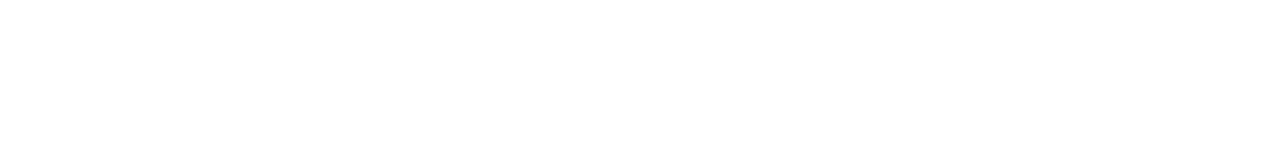
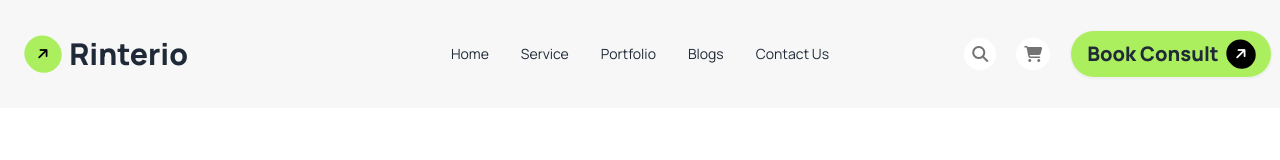
Before and after one commit to Sheikh-Farid77/B-10-Assignment-03, a website built with Vite: page index.html in a window 1280 px wide. Built offline with nearby package versions, Linux system fonts and the light colour scheme.

Commit message:
added nav bar

```diff
--- a/index.html
+++ b/index.html
@@ -1,20 +1,73 @@
 <!DOCTYPE html>
 <html lang="en" data-theme="light">
+
 <head>
     <meta charset="UTF-8">
     <meta name="viewport" content="width=device-width, initial-scale=1.0">
     <title>Assignment-03</title>
     <link rel="stylesheet" href="css/main.css">
     <!-- font awesome cdn link -->
-     <link rel="stylesheet" href="https://cdnjs.cloudflare.com/ajax/libs/font-awesome/6.6.0/css/all.min.css">
-     <!-- google font link -->
+    <link rel="stylesheet" href="https://cdnjs.cloudflare.com/ajax/libs/font-awesome/6.6.0/css/all.min.css">
+    <!-- google font link -->
     <link rel="preconnect" href="https://fonts.googleapis.com">
     <link rel="preconnect" href="https://fonts.gstatic.com" crossorigin>
     <link href="https://fonts.googleapis.com/css2?family=Manrope:wght@200..800&display=swap" rel="stylesheet">
 </head>
-<body>
-    <header>
 
+<body class="font-monrope">
+    <header class="bg-[#f7f7f7]">
+        <!-- nav bar -->
+        <nav class="container mx-auto bg-transparent py-5">
+            <div class="navbar bg-transparent">
+                <div class="navbar-start">
+
+                    <a class="btn btn-ghost">
+                        <i class="fa-solid fa-arrow-right -rotate-45 p-3 text-black rounded-full bg-primary_btn"></i>
+                        <span class="font-extrabold text-xl md:text-3xl">Rinterio</span></a>
+                </div>
+                <div class="navbar-center hidden lg:flex">
+                    <ul class="menu menu-horizontal px-1">
+                        <li><a>Home</a></li>
+                        <li><a href="#">Service</a></li>
+                        <li><a href="#">Portfolio</a></li>
+                        <li><a href="#">Blogs</a></li>
+                        <li><a>Contact Us</a></li>
+                    </ul>
+                </div>
+                <div class="navbar-end">
+                    <div class="dropdown">
+                        <div tabindex="0" role="button" class="btn btn-ghost lg:hidden">
+                            <svg xmlns="http://www.w3.org/2000/svg" class="h-5 w-5" fill="none" viewBox="0 0 24 24"
+                                stroke="currentColor">
+                                <path stroke-linecap="round" stroke-linejoin="round" stroke-width="2"
+                                    d="M4 6h16M4 12h8m-8 6h16" />
+                            </svg>
+                        </div>
+                        <ul tabindex="0"
+                            class="menu menu-sm dropdown-content bg-base-100 rounded-box z-[1] mt-3 w-52 p-2 shadow">
+                            <li><a>Home</a></li>
+                            <li><a href="#">Service</a></li>
+                            <li><a href="#">Portfolio</a></li>
+                            <li><a href="#">Blogs</a></li>
+                            <li><a>Contact Us</a></li>
+                        </ul>
+                    </div>
+                    <div class="hidden md:block">
+                        <i class="fa-solid fa-magnifying-glass mr-5 p-2 text-[#737373] rounded-full bg-white">
+
+                        </i>
+                    </div>
+                    <div class="hidden md:block">
+                        <i class="fa-solid fa-cart-shopping mr-5 p-2 text-[#737373] rounded-full bg-white"></i>
+                    </div>
+                    <a class="btn rounded-full bg-primary_btn hover:bg-white"><span
+                            class="md:text-xl font-extrabold">Book
+                            Consult</span>
+                        <i class="fa-solid fa-arrow-right -rotate-45 p-2 text-white rounded-full bg-black"></i>
+                    </a>
+                </div>
+            </div>
+        </nav>
     </header>
     <main>
 
@@ -23,4 +76,5 @@
 
     </footer>
 </body>
+
 </html>
--- a/tailwind.config.js
+++ b/tailwind.config.js
@@ -3,6 +3,14 @@ module.exports = {
   content: ['*'],
   theme: {
     extend: {},
+    fontFamily: {
+    'monrope': ['Manrope', 'sans-serif'],
+    },
+    colors: {
+      'primary_btn': '#ABEF5F',
+      'black' : '#000',
+      'white' : '#fff',
+    },
   },
   plugins: [
     require('daisyui'),
```
